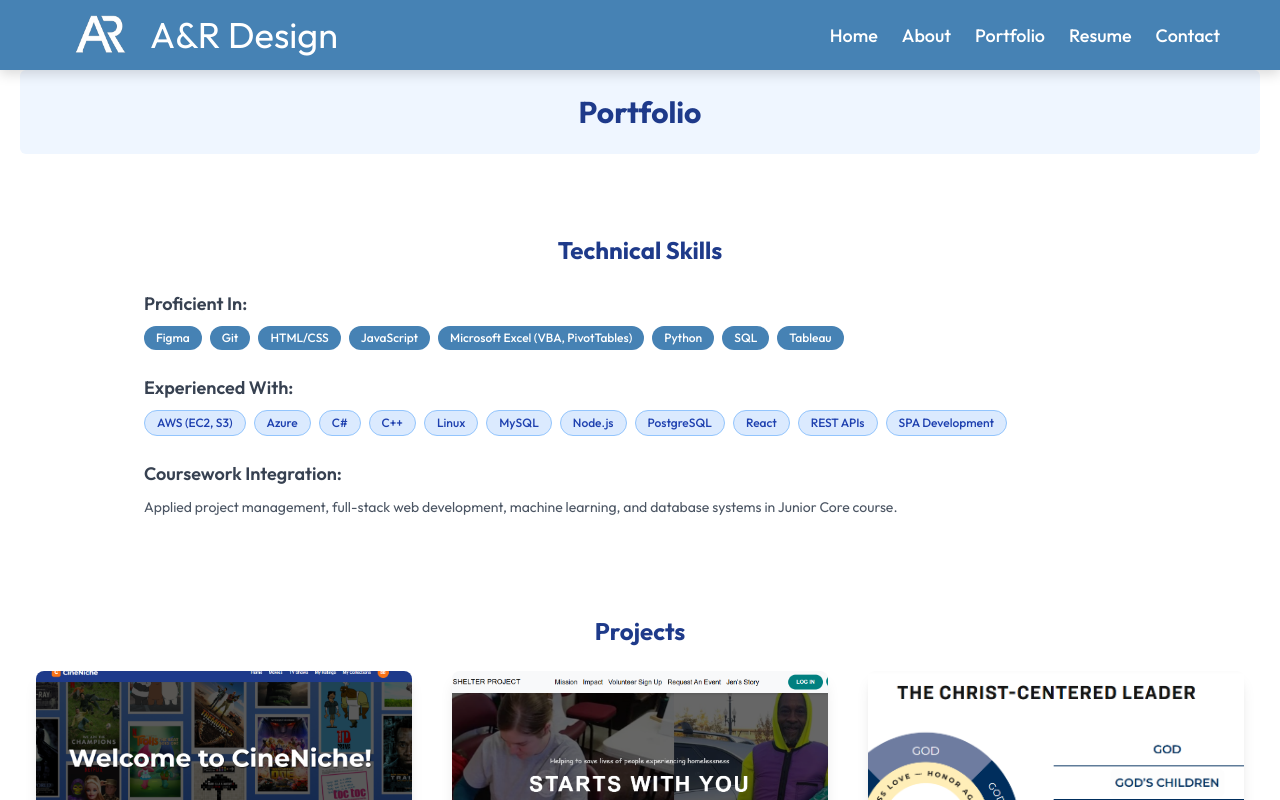
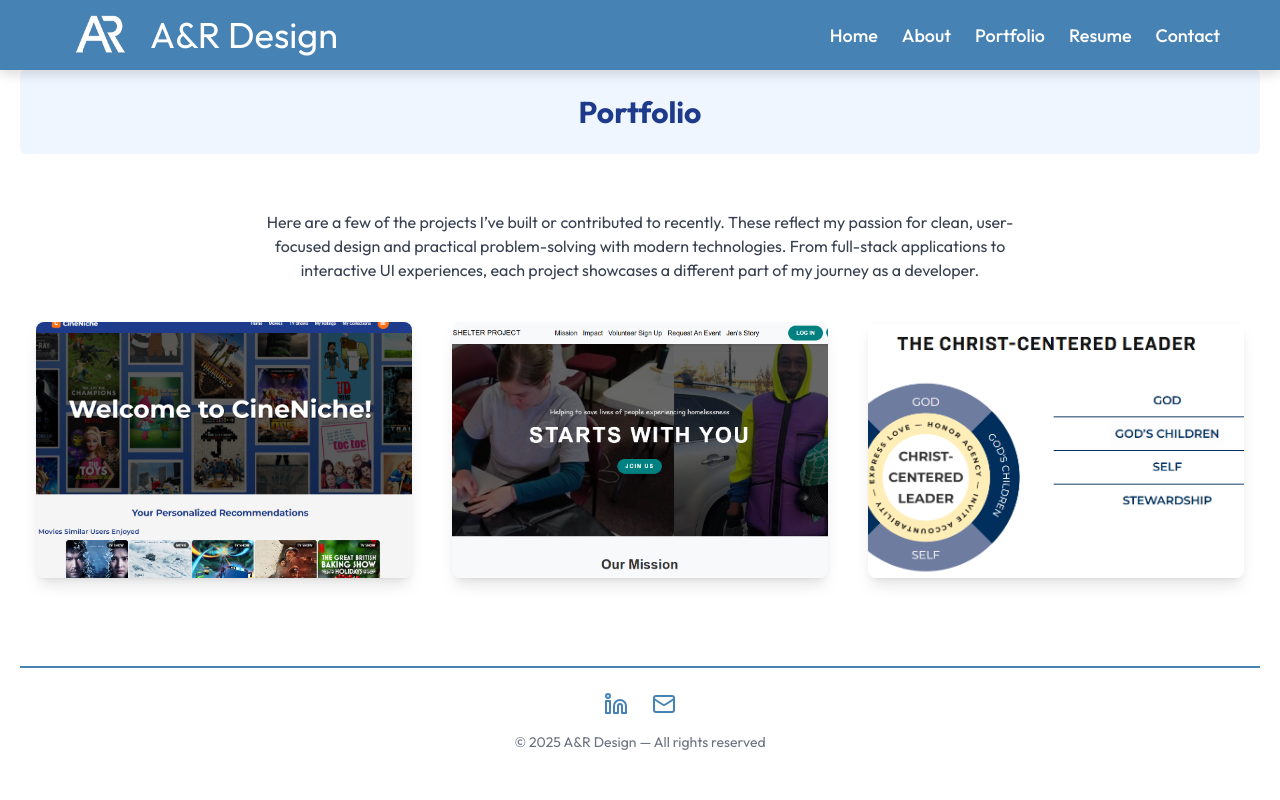
Before and after one commit to AAllred18/ARDesign, a React (Vite) app in the folder frontend/: page /portfolio in a window 1280 px wide. Shown: the top 800 px of the page. Built offline with nearby package versions, Linux system fonts and the light colour scheme; a web font is replaced by a local one.

Commit message:
Fixed all pages to have better movements

```diff
--- a/frontend/src/pages/Home.css
+++ b/frontend/src/pages/Home.css
@@ -102,3 +102,21 @@
 .group:hover .group-hover-rotate-y-180 {
   transform: rotateY(180deg);
 }
+
+.filled-text {
+  color: white;
+  position: relative;
+  z-index: 1;
+  white-space: nowrap;
+}
+
+.outlined-text {
+  color: transparent;
+  -webkit-text-stroke: 2px #4682B4;
+  position: absolute;
+  top: 0;
+  left: 0;
+  width: 100%;
+  white-space: nowrap;
+  pointer-events: none;
+}
--- a/frontend/src/pages/Home.tsx
+++ b/frontend/src/pages/Home.tsx
@@ -9,7 +9,7 @@ import AboutImage from '../assets/About.png';
 import ResumeImage from '/src/assets/Resume.png';
 import ContactImage from '../assets/Contact.png';
 import PortfolioImage from '/src/assets/Portfolio.png';
-import { useEffect, useState } from "react";
+// import { useEffect, useState } from "react";
 
 const imageMap: Record<string, string> = {
   "About Me": AboutImage,
@@ -26,13 +26,13 @@ const sections = [
 ];
 
 const Home: React.FC = () => {
-  const [isMobile, setIsMobile] = useState(window.innerWidth < 600);
+  // const [isMobile, setIsMobile] = useState(window.innerWidth < 600);
 
-  useEffect(() => {
-    const handleResize = () => setIsMobile(window.innerWidth < 600);
-    window.addEventListener('resize', handleResize);
-    return () => window.removeEventListener('resize', handleResize);
-  }, []);
+  // useEffect(() => {
+  //   const handleResize = () => setIsMobile(window.innerWidth < 600);
+  //   window.addEventListener('resize', handleResize);
+  //   return () => window.removeEventListener('resize', handleResize);
+  // }, []);
 
   return (
     <Layout>
@@ -44,45 +44,51 @@ const Home: React.FC = () => {
           </div>
 
           {/* Overlay text */}
-          <div style={{
+          {/* Overlay text inside image container */}
+          <div
+  style={{
     position: "absolute",
     top: 0,
     left: 0,
-            width: "95%",
+    width: "100%",
     height: "100%",
     zIndex: 2,
     display: "flex",
-            flexDirection: "column",
     justifyContent: "center",
     alignItems: "center",
     padding: "20px",
     textAlign: "center",
-            margin: "0 auto"
-          }}>
-            <div className="sm:mt-4 md:mt-8 lg:mt-12"></div>
+  }}
+>
+  <motion.div
+    className="flex flex-col items-center text-center gap-4"
+    initial={{ opacity: 0, y: 20 }}
+    animate={{ opacity: 1, y: 0 }}
+    transition={{ duration: 1 }}
+  >
+    {/* Welcome Title */}
+    <div className="relative inline-block mb-4">
+      <h1 className="text-5xl md:text-7xl lg:text-8xl filled-text">Welcome</h1>
+      <h1 className="text-5xl md:text-7xl lg:text-8xl outlined-text" aria-hidden="true">Welcome</h1>
+    </div>
 
-            <motion.div className="w-full max-w-[90vw] md:max-w-[700px] mx-auto fade-in-up" initial={{ y: 20, opacity: 0 }} animate={{ y: 0, opacity: 1 }} transition={{ delay: 0.3 }}>
-              <svg viewBox="0 -80 1100 300" preserveAspectRatio="xMidYMid meet" className="w-full h-auto svg-welcome-wrapper">
-                <text x={isMobile ? "51%" : "50%"} y={isMobile ? 180 : 200} fontSize={isMobile ? 250 : 200} fontWeight="bold" fill="white" stroke="#4682B4" strokeWidth="4" strokeLinejoin="round" fontFamily="inherit" textAnchor="middle" className="svg-welcome">Welcome</text>
-                <text x={isMobile ? "51%" : "50%"} y={isMobile ? 180 : 200} fontSize={isMobile ? 250 : 200} fontWeight="bold" fill="white" fontFamily="inherit" textAnchor="middle" className="svg-welcome">Welcome</text>
-              </svg>
-            </motion.div>
-
+    {/* Subtitles */}
     {["Build with Purpose", "Design with Intention", "Create with Meaning"].map((line, index) => (
       <motion.div
         key={line}
-                className="w-full max-w-[90vw] md:max-w-[700px] mx-auto fade-in-up"
-                initial={{ y: 20, opacity: 0 }}
-                animate={{ y: 0, opacity: 1 }}
-                transition={{ delay: 0.5 + index * 0.3 }}
+        className="relative inline-block"
+        initial={{ opacity: 0, y: 10 }}
+        animate={{ opacity: 1, y: 0 }}
+        transition={{ delay: 0.5 + index * 0.3, duration: 0.6 }}
       >
-                <svg viewBox="0 0 1000 100" preserveAspectRatio="xMidYMid meet" className="w-full h-auto">
-                  <text x={isMobile ? "53%" : "50%"} y={isMobile ? 70 : 45} fontSize={isMobile ? 65 : 45} fontWeight="bold" fill="white" stroke="#4682B4" strokeWidth="1.75" strokeLinejoin="round" fontFamily="inherit" textAnchor="middle" className="svg-subtitle">{line}</text>
-                  <text x={isMobile ? "53%" : "50%"} y={isMobile ? 70 : 45} fontSize={isMobile ? 65 : 45} fontWeight="bold" fill="white" fontFamily="inherit" textAnchor="middle" className="svg-subtitle">{line}</text>
-                </svg>
+        <p className="text-xl md:text-2xl lg:text-3xl filled-text">{line}</p>
+        <p className="text-xl md:text-2xl lg:text-3xl outlined-text" aria-hidden="true">{line}</p>
       </motion.div>
     ))}
+  </motion.div>
 </div>
+
+
         </div>
 
         <motion.div initial={{ opacity: 0 }} whileInView={{ opacity: 1 }} transition={{ delay: 0.2 }}>
--- a/frontend/src/pages/Portfolio.tsx
+++ b/frontend/src/pages/Portfolio.tsx
@@ -2,6 +2,7 @@ import React, { useState } from 'react';
 import Layout from "../components/Layout";
 import projects from "../data/Projects";
 import SectionHeader from '../components/SectionHeader';
+import { motion } from "framer-motion";
 
 interface Project {
   title: string;
@@ -23,69 +24,22 @@ const Portfolio: React.FC = () => {
         {/* Promo Section */}
         <SectionHeader text="Portfolio" />
 
-        {/* Technical Skills Section */}
-        <section className="py-12 px-4 max-w-5xl mx-auto">
-          <h2 className="text-2xl font-bold text-blue-900 mb-6 text-center">Technical Skills</h2>
-
-          <div className="space-y-6">
-            {/* Proficient In */}
-            <div>
-              <h3 className="text-lg font-semibold text-gray-700 mb-2">Proficient In:</h3>
-              <div className="flex flex-wrap gap-2">
-                {[
-                  "Figma",
-                  "Git",
-                  "HTML/CSS",
-                  "JavaScript",
-                  "Microsoft Excel (VBA, PivotTables)",
-                  "Python",
-                  "SQL",
-                  "Tableau"
-                ].map((skill, index) => (
-                  <span key={index} className="inline-block bg-[#4682B4] text-white text-xs font-medium px-3 py-1 rounded-full">
-                    {skill}
-                  </span>
-                ))}
-              </div>
-            </div>
-
-            {/* Experienced With */}
-            <div>
-              <h3 className="text-lg font-semibold text-gray-700 mb-2">Experienced With:</h3>
-              <div className="flex flex-wrap gap-2">
-                {[
-                  "AWS (EC2, S3)",
-                  "Azure",
-                  "C#",
-                  "C++",
-                  "Linux",
-                  "MySQL",
-                  "Node.js",
-                  "PostgreSQL",
-                  "React",
-                  "REST APIs",
-                  "SPA Development"
-                ].map((skill, index) => (
-                  <span key={index} className="inline-block bg-blue-100 text-blue-800 text-xs font-medium px-3 py-1 rounded-full border border-blue-300">
-                    {skill}
-                  </span>
-                ))}
-              </div>
-            </div>
-
-            {/* Coursework Integration */}
-            <div>
-              <h3 className="text-lg font-semibold text-gray-700 mb-2">Coursework Integration:</h3>
-              <p className="text-gray-600 text-sm leading-relaxed">
-                Applied project management, full-stack web development, machine learning, and database systems in Junior Core course.
+        {/* Welcome Text */}
+        <motion.div
+              className="text-box px-4 md:px-12 lg:px-20"
+              initial={{ opacity: 0 }}
+              whileInView={{ opacity: 1 }}
+              transition={{ duration: 0.6, delay: 0.2 }}
+            >
+              <br />
+              <p className="text-gray-700 text-sm md:text-base text-center leading-relaxed max-w-3xl mx-auto">
+                Here are a few of the projects I’ve built or contributed to recently. These reflect my passion for clean, user-focused design and practical problem-solving with modern technologies. From full-stack applications to interactive UI experiences, each project showcases a different part of my journey as a developer.
               </p>
-            </div>
-          </div>
-        </section>
+            </motion.div>
 
         {/* Portfolio Grid Section */}
-        <section className="py-12 px-4 max-w-7xl mx-auto">
-        <h2 className="text-2xl font-bold text-blue-900 mb-6 text-center">Projects</h2>
+        <section className="py-10 px-4 max-w-7xl mx-auto">
+
           <div className="grid grid-cols-1 sm:grid-cols-2 lg:grid-cols-3 gap-10">
             {projects.map((project, index) => (
               <div
@@ -124,26 +78,27 @@ const Portfolio: React.FC = () => {
         </section>
 
         {/* Modal */}
+        {/* Modal */}
         {selectedProject && (
           <div
             className="fixed inset-0 bg-black bg-opacity-70 z-50 flex justify-center items-start px-4 pt-20 pb-6"
             onClick={() => setSelectedProject(null)}
           >
             <div
-              className="bg-white rounded-lg max-w-2xl w-full h-[85vh] overflow-y-auto relative"
+              className="bg-white rounded-lg max-w-2xl w-full h-[85vh] overflow-hidden relative"
               onClick={(e) => e.stopPropagation()}
             >
-              {/* Close Button */}
+              {/* Close Button (fixed position inside modal container) */}
               <button
-                className="absolute top-3 right-4 text-gray-500 hover:text-gray-700 bg-gray-200 hover:bg-gray-300 p-1 rounded-full transition"
+                className="absolute top-4 right-4 text-gray-500 hover:text-gray-700 bg-gray-200 hover:bg-gray-300 w-8 h-8 rounded-full flex items-center justify-center transition z-10"
                 onClick={() => setSelectedProject(null)}
                 aria-label="Close Modal"
               >
                 <span className="text-xl font-bold">&times;</span>
               </button>
 
-              {/* Scrollable Modal Content */}
-              <div className="p-6 pt-14">
+              {/* Scrollable Content */}
+              <div className="p-6 pt-14 overflow-y-auto h-full">
                 <img
                   src={selectedProject.image}
                   alt={selectedProject.title}
@@ -166,9 +121,8 @@ const Portfolio: React.FC = () => {
                   ))}
                 </div>
 
-
                 <div className="flex gap-4 mt-4">
-                {/* Outlined Button - Repo */}
+                  {/* Button - Repo */}
                   <a
                     href={selectedProject.repoLink}
                     target="_blank"
@@ -178,7 +132,7 @@ const Portfolio: React.FC = () => {
                     View Repo
                   </a>
 
-                {/* Filled Button - Live Site */}
+                  {/* Button - Live Site */}
                   {selectedProject.liveLink && (
                     <a
                       href={selectedProject.liveLink}
@@ -190,7 +144,6 @@ const Portfolio: React.FC = () => {
                     </a>
                   )}
                 </div>
-
               </div>
             </div>
           </div>
--- a/frontend/src/pages/Resume.tsx
+++ b/frontend/src/pages/Resume.tsx
@@ -74,7 +74,7 @@ const Resume: React.FC = () => {
             <div className="space-y-6">
               {/* Technical Skills */}
               <motion.section className="bg-white p-6 rounded shadow-md" initial={{ opacity: 0, y: 30 }} whileInView={{ opacity: 1, y: 0 }} transition={{ duration: 0.5 }}>
-                <h2 className="text-2xl font-semibold flex items-center gap-2 mb-6 text-blue-900">
+                <h2 className="text-2xl font-semibold flex items-center gap-2 mb-6 ">
                   <FaLaptopCode /> Technical Skills
                 </h2>
                 <div className="space-y-6">
```
Lines whose indentation alone changed are shown as unchanged.
